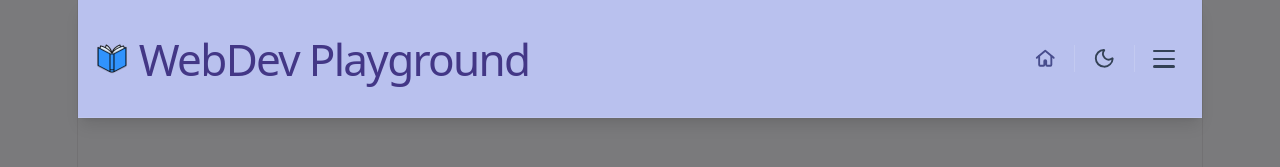
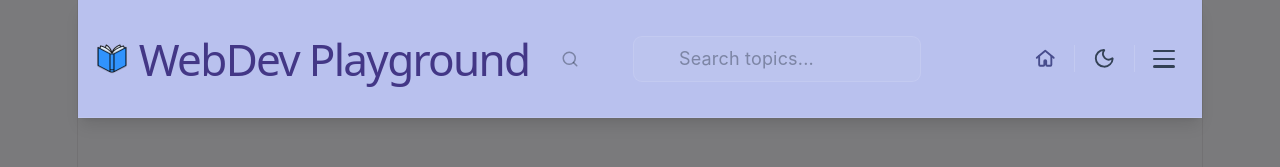
Before and after one commit to IsaVII/LearningTool, a React (Vite) app: page /#/sql in a window 1280 px wide. Shown: the top 167 px of the page. Built offline with nearby package versions, Linux system fonts and the light colour scheme.

Commit message:
search bar

```diff
--- a/src/components/Header.jsx
+++ b/src/components/Header.jsx
@@ -2,6 +2,7 @@ import { useEffect, useRef, useState } from "react";
 import { Link, useLocation } from "react-router-dom";
 import NavLink from "./NavLink";
 import ThemeToggle from "./ThemeToggle";
+import SearchBar from "./SearchBar";
 import { useProgress } from "../context/ProgressContext";
 import cheatsheets from "../data/cheatsheets.json";
 import learningContent from "../data/learningContent.json";
@@ -143,17 +144,23 @@ function Header() {
 
   return (
     <header className="sticky top-0 z-50 bg-navbar text-menu-text shadow-lg shadow-black/10 border-b border-white/10">
-      <div className="max-w-5xl mx-auto flex justify-between items-center px-4 py-3">
+      <div className="max-w-5xl mx-auto">
+        <div className="flex justify-between items-center gap-4 px-4 py-3">
           {/* Brand */}
           <Link
             to="/"
-          className="group flex items-center gap-2.5 no-underline text-menu-text"
+            className="group flex items-center gap-2.5 no-underline text-menu-text shrink-0"
           >
             <img src="book.png" alt="Book Icon" className="w-7 h-7" />
-          <h1 className="m-0 text-1xl font-semibold tracking-tight">
+            <h1 className="m-0 text-1xl font-semibold tracking-tight hidden sm:block">
               WebDev Playground
             </h1>
           </Link>
+
+          {/* Search Bar - Desktop */}
+          <div className="flex-1 max-w-md hidden md:block">
+            <SearchBar />
+          </div>
 
           {/* Controls */}
           <div className="flex items-center gap-1">
@@ -203,6 +210,12 @@ function Header() {
                 />
               </span>
             </button>
+          </div>
+        </div>
+
+        {/* Search Bar - Mobile */}
+        <div className="md:hidden px-4 pb-3">
+          <SearchBar />
         </div>
       </div>
 
--- /dev/null
+++ b/src/components/SearchBar.jsx
@@ -0,0 +1,215 @@
+import { useState, useEffect, useRef } from "react";
+import { useNavigate } from "react-router-dom";
+import learningContent from "../data/learningContent.json";
+import cheatsheets from "../data/cheatsheets.json";
+
+// Combine all searchable content
+const ALL_CONTENT = [
+  ...learningContent.topics.map((topic) => ({
+    ...topic,
+    type: "Learning Topic",
+  })),
+  ...cheatsheets.topics.map((topic) => ({
+    ...topic,
+    type: "Cheat Sheet",
+  })),
+];
+
+function SearchIcon() {
+  return (
+    <svg
+      xmlns="http://www.w3.org/2000/svg"
+      viewBox="0 0 24 24"
+      fill="none"
+      stroke="currentColor"
+      strokeWidth="2"
+      strokeLinecap="round"
+      strokeLinejoin="round"
+      className="w-4 h-4"
+      aria-hidden="true"
+    >
+      <circle cx="11" cy="11" r="8" />
+      <path d="m21 21-4.35-4.35" />
+    </svg>
+  );
+}
+
+function SearchBar() {
+  const [query, setQuery] = useState("");
+  const [results, setResults] = useState([]);
+  const [isOpen, setIsOpen] = useState(false);
+  const [selectedIndex, setSelectedIndex] = useState(0);
+  const searchRef = useRef(null);
+  const inputRef = useRef(null);
+  const navigate = useNavigate();
+
+  // Search function
+  useEffect(() => {
+    if (!query.trim()) {
+      setResults([]);
+      setIsOpen(false);
+      return;
+    }
+
+    const searchTerm = query.toLowerCase();
+    const filtered = ALL_CONTENT.filter((item) => {
+      return (
+        item.title.toLowerCase().includes(searchTerm) ||
+        item.description.toLowerCase().includes(searchTerm) ||
+        item.difficulty?.toLowerCase().includes(searchTerm) ||
+        item.type.toLowerCase().includes(searchTerm)
+      );
+    }).slice(0, 8); // Limit to 8 results
+
+    setResults(filtered);
+    setIsOpen(filtered.length > 0);
+    setSelectedIndex(0);
+  }, [query]);
+
+  // Close on outside click or Escape
+  useEffect(() => {
+    function handlePointerDown(event) {
+      if (searchRef.current && !searchRef.current.contains(event.target)) {
+        setIsOpen(false);
+      }
+    }
+
+    function handleKeyDown(event) {
+      if (event.key === "Escape") {
+        setIsOpen(false);
+        inputRef.current?.blur();
+      }
+    }
+
+    document.addEventListener("mousedown", handlePointerDown);
+    document.addEventListener("keydown", handleKeyDown);
+    return () => {
+      document.removeEventListener("mousedown", handlePointerDown);
+      document.removeEventListener("keydown", handleKeyDown);
+    };
+  }, []);
+
+  // Keyboard navigation
+  const handleKeyDown = (e) => {
+    if (!isOpen || results.length === 0) return;
+
+    switch (e.key) {
+      case "ArrowDown":
+        e.preventDefault();
+        setSelectedIndex((prev) => (prev + 1) % results.length);
+        break;
+      case "ArrowUp":
+        e.preventDefault();
+        setSelectedIndex(
+          (prev) => (prev - 1 + results.length) % results.length,
+        );
+        break;
+      case "Enter":
+        e.preventDefault();
+        if (results[selectedIndex]) {
+          handleSelect(results[selectedIndex]);
+        }
+        break;
+      default:
+        break;
+    }
+  };
+
+  const handleSelect = (item) => {
+    navigate(item.route);
+    setQuery("");
+    setIsOpen(false);
+    inputRef.current?.blur();
+  };
+
+  const getDifficultyColor = (difficulty) => {
+    switch (difficulty?.toLowerCase()) {
+      case "beginner":
+        return "text-green-400";
+      case "intermediate":
+        return "text-yellow-400";
+      case "advanced":
+        return "text-red-400";
+      default:
+        return "text-gray-400";
+    }
+  };
+
+  return (
+    <div ref={searchRef} className="relative">
+      <div className="relative">
+        <div className="absolute inset-y-0 left-3 flex items-center pointer-events-none text-menu-text/40">
+          <SearchIcon />
+        </div>
+        <input
+          ref={inputRef}
+          type="text"
+          value={query}
+          onChange={(e) => setQuery(e.target.value)}
+          onKeyDown={handleKeyDown}
+          placeholder="Search topics..."
+          className="w-full sm:w-64 pl-10 pr-4 py-2 bg-white/5 border border-white/10 rounded-lg text-menu-text placeholder:text-menu-text/40 focus:outline-none focus:ring-2 focus:ring-accent focus:border-transparent transition-all duration-200"
+          aria-label="Search learning topics and cheat sheets"
+          aria-autocomplete="list"
+          aria-controls="search-results"
+          aria-expanded={isOpen}
+        />
+      </div>
+
+      {/* Search Results Dropdown */}
+      {isOpen && results.length > 0 && (
+        <div
+          id="search-results"
+          role="listbox"
+          className="absolute top-full mt-2 w-full sm:w-96 max-h-96 overflow-y-auto bg-navbar border border-white/10 rounded-lg shadow-xl shadow-black/20 z-50"
+        >
+          {results.map((item, index) => (
+            <button
+              key={item.id}
+              type="button"
+              role="option"
+              aria-selected={index === selectedIndex}
+              onClick={() => handleSelect(item)}
+              onMouseEnter={() => setSelectedIndex(index)}
+              className={`w-full text-left px-4 py-3 border-b border-white/5 last:border-b-0 transition-colors duration-150 ${
+                index === selectedIndex ? "bg-accent/15" : "hover:bg-white/5"
+              }`}
+            >
+              <div className="flex items-start justify-between gap-2">
+                <div className="flex-1 min-w-0">
+                  <div className="font-semibold text-menu-text truncate">
+                    {item.title}
+                  </div>
+                  <div className="text-sm text-menu-text/60 line-clamp-2 mt-1">
+                    {item.description}
+                  </div>
+                  <div className="flex items-center gap-2 mt-2 text-xs">
+                    <span className="text-menu-text/40">{item.type}</span>
+                    {item.difficulty && (
+                      <>
+                        <span className="text-menu-text/20">•</span>
+                        <span className={getDifficultyColor(item.difficulty)}>
+                          {item.difficulty}
+                        </span>
+                      </>
+                    )}
+                    {item.estimatedTime && (
+                      <>
+                        <span className="text-menu-text/20">•</span>
+                        <span className="text-menu-text/40">
+                          {item.estimatedTime}
+                        </span>
+                      </>
+                    )}
+                  </div>
+                </div>
+              </div>
+            </button>
+          ))}
+        </div>
+      )}
+    </div>
+  );
+}
+
+export default SearchBar;
```
Lines whose indentation alone changed are shown as unchanged.
